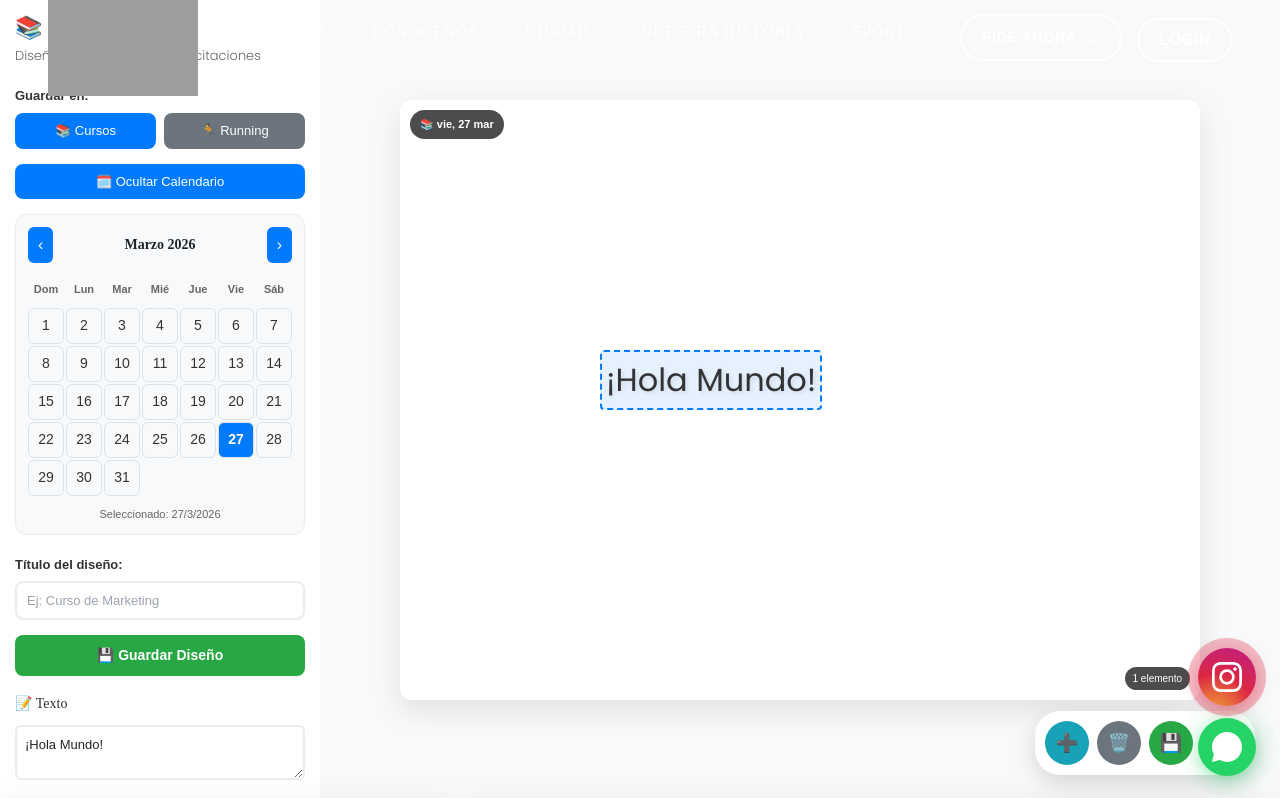
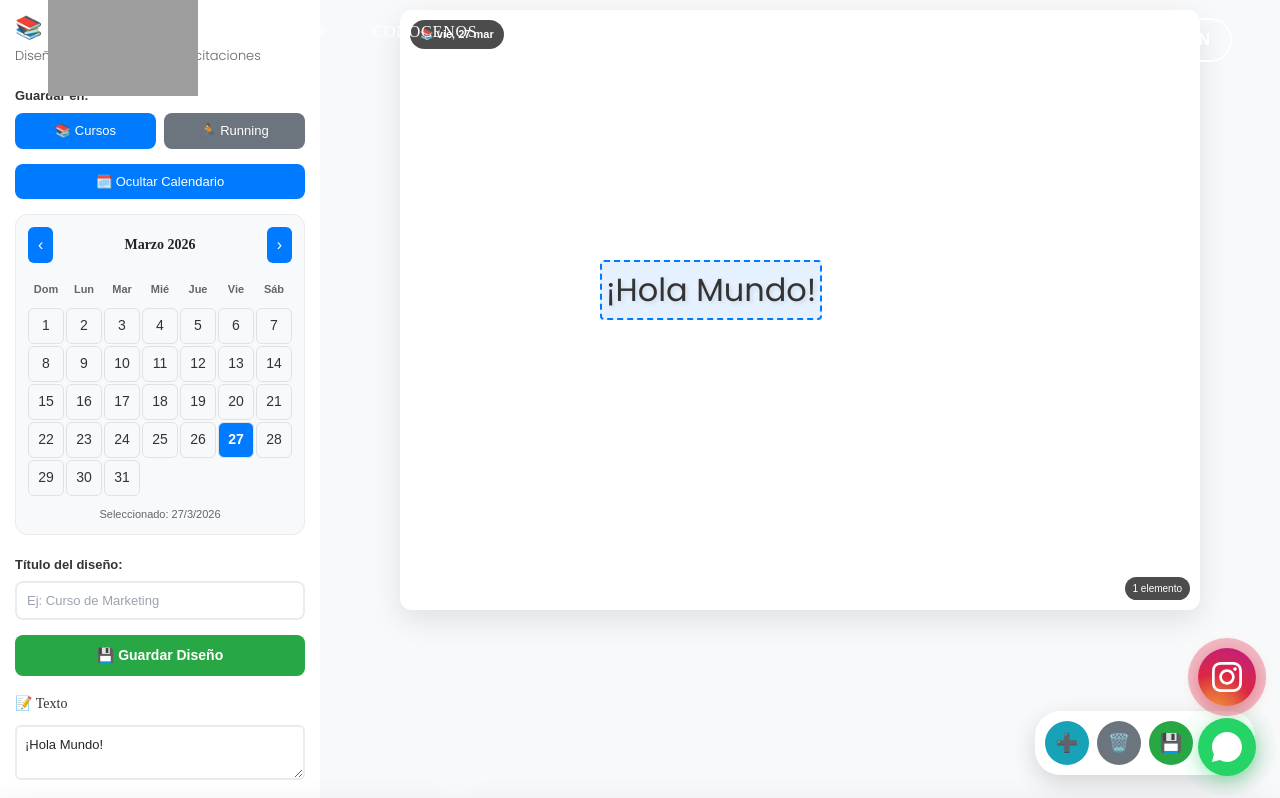
Before and after one commit to caros0215/healthy-bite_2026, a React (Create React App) app in the folder Frontend/: page /calendario-creator in a window 1280 px wide. Shown: the top 798 px of the page. Built offline with nearby package versions, Linux system fonts and the light colour scheme; no server answers; grey boxes are pictures that could not be loaded; a web font is replaced by a local one.

Commit message:
cambiios responsive

```diff
--- a/Frontend/src/components/pagina_principal/calendario creador/CalendarioCreator.js
+++ b/Frontend/src/components/pagina_principal/calendario creador/CalendarioCreator.js
@@ -29,16 +29,47 @@ const CalendarioCreator = () => {
   const [selectedCategory, setSelectedCategory] = useState('cursos');
   const [mobileTab, setMobileTab] = useState('controls');
   const [isMobile, setIsMobile] = useState(window.innerWidth <= 768);
+  // Altura disponible para el canvas en móvil (medida dinámicamente)
+  const [canvasAreaHeight, setCanvasAreaHeight] = useState(400);
 
   const canvasRef = useRef(null);
+  const wrapperRef = useRef(null);
+  const tabBarRef = useRef(null);
   const elementCounter = useRef(1);
 
-  // Detectar cambios de tamaño
+  // Medir cuánto espacio queda desde el tab bar hacia abajo
+  const measureCanvasHeight = useCallback(() => {
+    if (!tabBarRef.current) return;
+    const tabRect = tabBarRef.current.getBoundingClientRect();
+    const tabBottom = tabRect.bottom; // posición Y donde termina el tab bar
+    const viewportH = window.innerHeight;
+    const available = viewportH - tabBottom - 20; // 20px de padding
+    setCanvasAreaHeight(Math.max(available, 200));
+  }, []);
+
   useEffect(() => {
-    const handleResize = () => setIsMobile(window.innerWidth <= 768);
+    const handleResize = () => {
+      setIsMobile(window.innerWidth <= 768);
+      measureCanvasHeight();
+    };
     window.addEventListener('resize', handleResize);
-    return () => window.removeEventListener('resize', handleResize);
-  }, []);
+    // Medir tras render inicial y con pequeño delay por si el layout aún no asentó
+    const t1 = setTimeout(measureCanvasHeight, 50);
+    const t2 = setTimeout(measureCanvasHeight, 300);
+    return () => {
+      window.removeEventListener('resize', handleResize);
+      clearTimeout(t1);
+      clearTimeout(t2);
+    };
+  }, [measureCanvasHeight]);
+
+  // Re-medir cuando cambia el tab en móvil
+  useEffect(() => {
+    if (isMobile) {
+      const t = setTimeout(measureCanvasHeight, 50);
+      return () => clearTimeout(t);
+    }
+  }, [mobileTab, isMobile, measureCanvasHeight]);
 
   const months = ['Enero','Febrero','Marzo','Abril','Mayo','Junio','Julio','Agosto','Septiembre','Octubre','Noviembre','Diciembre'];
   const daysOfWeek = ['Dom','Lun','Mar','Mié','Jue','Vie','Sáb'];
@@ -79,14 +110,8 @@ const CalendarioCreator = () => {
     return d.toISOString().split('T')[0];
   };
 
-  useEffect(() => {
-    loadMonthDesigns();
-    cleanPreviousMonths();
-  }, [currentDate, selectedCategory]);
-
-  useEffect(() => {
-    loadDesignForDate(selectedDate);
-  }, [selectedDate, selectedCategory]);
+  useEffect(() => { loadMonthDesigns(); cleanPreviousMonths(); }, [currentDate, selectedCategory]);
+  useEffect(() => { loadDesignForDate(selectedDate); }, [selectedDate, selectedCategory]);
 
   const loadMonthDesigns = async () => {
     setIsLoading(true);
@@ -98,16 +123,11 @@ const CalendarioCreator = () => {
       const data = await response.json();
       if (data.success) {
         const designsByDay = {};
-        data.diseños.forEach(design => {
-          designsByDay[new Date(design.fecha).getDate()] = design;
-        });
+        data.diseños.forEach(design => { designsByDay[new Date(design.fecha).getDate()] = design; });
         setCalendarDesigns(designsByDay);
       }
-    } catch (error) {
-      console.error('Error cargando diseños:', error);
-    } finally {
-      setIsLoading(false);
-    }
+    } catch (error) { console.error('Error cargando diseños:', error); }
+    finally { setIsLoading(false); }
   };
 
   const loadDesignForDate = async (date) => {
@@ -124,19 +144,10 @@ const CalendarioCreator = () => {
         if (design.elementos?.length > 0) {
           const first = design.elementos[0];
           setSelectedElement(first.id);
-          if (first.type === 'text') {
-            setText(first.content);
-            setFontSize(first.fontSize);
-            setSelectedColor(first.color);
-            setSelectedFont(first.fontFamily);
-          }
+          if (first.type === 'text') { setText(first.content); setFontSize(first.fontSize); setSelectedColor(first.color); setSelectedFont(first.fontFamily); }
         }
-      } else {
-        resetToDefault();
-      }
-    } catch (error) {
-      resetToDefault();
-    }
+      } else { resetToDefault(); }
+    } catch (error) { resetToDefault(); }
   };
 
   const cleanPreviousMonths = async () => {
@@ -145,23 +156,17 @@ const CalendarioCreator = () => {
       const mes = currentDate.getMonth() + 1;
       const endpoint = selectedCategory === 'cursos' ? 'cursos/limpiar-mes-anterior' : 'running/limpiar-mes-anterior';
       await fetch(`${API_URL}/api/${endpoint}/${userId}/${año}/${mes}`, { method: 'DELETE' });
-    } catch (error) {
-      console.error('Error limpiando meses:', error);
-    }
+    } catch (error) { console.error('Error limpiando meses:', error); }
   };
 
   const resetToDefault = () => {
     setElements([{ id: 'mainText', type: 'text', content: '¡Hola Mundo!', x: 200, y: 250, fontSize: 32, color: '#333333', fontFamily: 'Poppins', fontWeight: 'normal', fontStyle: 'normal', textShadow: '2px 2px 4px rgba(0,0,0,0.1)', webkitTextStroke: 'none' }]);
-    setSelectedElement('mainText');
-    setText('¡Hola Mundo!');
-    setBackground('white');
-    setDesignTitle('');
+    setSelectedElement('mainText'); setText('¡Hola Mundo!'); setBackground('white'); setDesignTitle('');
   };
 
   const saveDesign = async () => {
     if (!designTitle.trim()) { alert('Por favor ingresa un título'); return; }
-    setIsLoading(true);
-    setSaveStatus('Guardando...');
+    setIsLoading(true); setSaveStatus('Guardando...');
     try {
       const response = await fetch(`${API_URL}/api/${selectedCategory}/guardar-diseno`, {
         method: 'POST',
@@ -169,20 +174,10 @@ const CalendarioCreator = () => {
         body: JSON.stringify({ usuario_id: userId, fecha: formatDate(selectedDate), titulo: designTitle, elementos: elements, fondo: background })
       });
       const data = await response.json();
-      if (data.success) {
-        setSaveStatus('✅ Guardado correctamente');
-        await loadMonthDesigns();
-        setTimeout(() => setSaveStatus(''), 3000);
-      } else {
-        setSaveStatus('❌ Error al guardar');
-        setTimeout(() => setSaveStatus(''), 3000);
-      }
-    } catch (error) {
-      setSaveStatus('❌ Error al guardar');
-      setTimeout(() => setSaveStatus(''), 3000);
-    } finally {
-      setIsLoading(false);
-    }
+      if (data.success) { setSaveStatus('✅ Guardado correctamente'); await loadMonthDesigns(); setTimeout(() => setSaveStatus(''), 3000); }
+      else { setSaveStatus('❌ Error al guardar'); setTimeout(() => setSaveStatus(''), 3000); }
+    } catch (error) { setSaveStatus('❌ Error al guardar'); setTimeout(() => setSaveStatus(''), 3000); }
+    finally { setIsLoading(false); }
   };
 
   const updateSelectedElement = useCallback((updates) => {
@@ -207,23 +202,19 @@ const CalendarioCreator = () => {
   };
 
   const addSticker = (emoji) => {
-    const s = { id: `sticker_${elementCounter.current++}`, type: 'sticker', content: emoji, x: Math.random() * 400 + 200, y: Math.random() * 300 + 150, fontSize: 40 };
-    setElements(prev => [...prev, s]);
-    setSelectedElement(s.id);
+    const s = { id: `sticker_${elementCounter.current++}`, type: 'sticker', content: emoji, x: Math.random() * 300 + 50, y: Math.random() * 150 + 50, fontSize: 40 };
+    setElements(prev => [...prev, s]); setSelectedElement(s.id);
   };
 
   const addNewText = () => {
-    const t = { id: `text_${elementCounter.current++}`, type: 'text', content: 'Nuevo texto', x: Math.random() * 400 + 100, y: Math.random() * 300 + 100, fontSize: 32, color: '#333333', fontFamily: 'Poppins', fontWeight: 'normal', fontStyle: 'normal', textShadow: '2px 2px 4px rgba(0,0,0,0.1)', webkitTextStroke: 'none' };
-    setElements(prev => [...prev, t]);
-    setSelectedElement(t.id);
-    setText('Nuevo texto');
+    const t = { id: `text_${elementCounter.current++}`, type: 'text', content: 'Nuevo texto', x: Math.random() * 200 + 50, y: Math.random() * 100 + 50, fontSize: 32, color: '#333333', fontFamily: 'Poppins', fontWeight: 'normal', fontStyle: 'normal', textShadow: '2px 2px 4px rgba(0,0,0,0.1)', webkitTextStroke: 'none' };
+    setElements(prev => [...prev, t]); setSelectedElement(t.id); setText('Nuevo texto');
   };
 
   const deleteElement = () => {
     if (elements.length > 1) {
       const remaining = elements.filter(el => el.id !== selectedElement);
-      setElements(remaining);
-      setSelectedElement(remaining[0].id);
+      setElements(remaining); setSelectedElement(remaining[0].id);
     }
   };
 
@@ -256,9 +247,7 @@ const CalendarioCreator = () => {
   };
 
   const handleMouseDown = (e, elementId) => {
-    e.preventDefault();
-    setIsDragging(true);
-    setSelectedElement(elementId);
+    e.preventDefault(); setIsDragging(true); setSelectedElement(elementId);
     const rect = canvasRef.current.getBoundingClientRect();
     const element = elements.find(el => el.id === elementId);
     setDragOffset({ x: e.clientX - rect.left - element.x, y: e.clientY - rect.top - element.y });
@@ -279,7 +268,11 @@ const CalendarioCreator = () => {
     if (el?.type === 'text') { setText(el.content); setFontSize(el.fontSize); setSelectedColor(el.color); setSelectedFont(el.fontFamily); }
   };
 
-  // ===== SIDEBAR CONTENT (reutilizable) =====
+  // Dimensiones del canvas en móvil
+  const mobileCanvasW = Math.min(window.innerWidth - 20, 500);
+  const mobileCanvasH = Math.max(canvasAreaHeight - 20, 200);
+
+  // ===== SIDEBAR =====
   const sidebarContent = (
     <>
       <div style={{ marginBottom: '20px' }}>
@@ -290,8 +283,6 @@ const CalendarioCreator = () => {
           {selectedCategory === 'cursos' ? 'Diseños para cursos y capacitaciones' : 'Diseños para plan de entrenamiento'}
         </p>
       </div>
-
-      {/* Categoría */}
       <div style={{ marginBottom: '15px' }}>
         <label style={{ display: 'block', marginBottom: '8px', fontWeight: '600', color: '#333', fontSize: '13px' }}>Guardar en:</label>
         <div style={{ display: 'flex', gap: '8px' }}>
@@ -302,15 +293,11 @@ const CalendarioCreator = () => {
           ))}
         </div>
       </div>
-
-      {/* Toggle calendario */}
       <div style={{ marginBottom: '15px' }}>
         <button onClick={() => setShowCalendar(!showCalendar)} style={{ width: '100%', padding: '8px', background: showCalendar ? '#007bff' : '#6c757d', color: 'white', border: 'none', borderRadius: '8px', fontSize: '13px', cursor: 'pointer' }}>
           {showCalendar ? '🗓️ Ocultar Calendario' : '🗓️ Mostrar Calendario'}
         </button>
       </div>
-
-      {/* Calendario */}
       {showCalendar && (
         <div style={{ marginBottom: '20px', padding: '12px', background: '#f8f9fa', borderRadius: '12px', border: '1px solid #e9ecef' }}>
           <div style={{ display: 'flex', justifyContent: 'space-between', alignItems: 'center', marginBottom: '12px' }}>
@@ -322,29 +309,21 @@ const CalendarioCreator = () => {
             {daysOfWeek.map(d => <div key={d} style={{ textAlign: 'center', fontSize: '11px', fontWeight: '600', color: '#666', padding: '6px 2px' }}>{d}</div>)}
           </div>
           <div style={{ display: 'grid', gridTemplateColumns: 'repeat(7, 1fr)', gap: '2px' }}>{renderCalendar()}</div>
-          <div style={{ marginTop: '10px', fontSize: '11px', color: '#666', textAlign: 'center' }}>
-            Seleccionado: {selectedDate.toLocaleDateString('es-ES')}
-          </div>
+          <div style={{ marginTop: '10px', fontSize: '11px', color: '#666', textAlign: 'center' }}>Seleccionado: {selectedDate.toLocaleDateString('es-ES')}</div>
         </div>
       )}
-
-      {/* Título */}
       <div style={{ marginBottom: '15px' }}>
         <label style={{ display: 'block', marginBottom: '6px', fontWeight: '600', color: '#333', fontSize: '13px' }}>Título del diseño:</label>
         <input type="text" value={designTitle} onChange={(e) => setDesignTitle(e.target.value)}
           placeholder={selectedCategory === 'cursos' ? "Ej: Curso de Marketing" : "Ej: Entrenamiento semanal"}
           style={{ width: '100%', padding: '8px 10px', border: '2px solid #e9ecef', borderRadius: '8px', fontSize: '13px', boxSizing: 'border-box' }} />
       </div>
-
-      {/* Guardar */}
       <div style={{ marginBottom: '20px' }}>
         <button onClick={saveDesign} disabled={isLoading} style={{ width: '100%', padding: '10px', background: isLoading ? '#6c757d' : '#28a745', color: 'white', border: 'none', borderRadius: '8px', fontSize: '14px', fontWeight: 'bold', cursor: isLoading ? 'not-allowed' : 'pointer' }}>
           {isLoading ? 'Guardando...' : '💾 Guardar Diseño'}
         </button>
         {saveStatus && <div style={{ marginTop: '8px', textAlign: 'center', fontSize: '13px', color: saveStatus.includes('✅') ? '#28a745' : '#dc3545' }}>{saveStatus}</div>}
       </div>
-
-      {/* Texto */}
       <div style={{ marginBottom: '20px' }}>
         <h3 style={{ fontSize: '14px', marginBottom: '12px', color: '#333' }}>📝 Texto</h3>
         <textarea value={text} onChange={handleTextChange} style={{ width: '100%', height: '55px', padding: '8px', border: '2px solid #e9ecef', borderRadius: '6px', fontSize: '13px', resize: 'vertical', boxSizing: 'border-box', marginBottom: '10px' }} />
@@ -375,16 +354,12 @@ const CalendarioCreator = () => {
           <button onClick={deleteElement} disabled={elements.length <= 1} style={{ flex: 1, padding: '8px', background: elements.length <= 1 ? '#6c757d' : '#dc3545', color: 'white', border: 'none', borderRadius: '6px', cursor: elements.length <= 1 ? 'not-allowed' : 'pointer', fontSize: '11px' }}>🗑️ Eliminar</button>
         </div>
       </div>
-
-      {/* Stickers */}
       <div style={{ marginBottom: '20px' }}>
         <h3 style={{ fontSize: '14px', marginBottom: '12px', color: '#333' }}>😊 Stickers</h3>
         <div style={{ display: 'grid', gridTemplateColumns: 'repeat(4, 1fr)', gap: '6px' }}>
           {stickers.map(s => <button key={s} onClick={() => addSticker(s)} style={{ padding: '8px', background: '#f8f9fa', border: '2px solid #e9ecef', borderRadius: '8px', cursor: 'pointer', fontSize: '18px' }}>{s}</button>)}
         </div>
       </div>
-
-      {/* Fondos */}
       <div style={{ marginBottom: '20px' }}>
         <h3 style={{ fontSize: '14px', marginBottom: '12px', color: '#333' }}>🎨 Fondos</h3>
         <div style={{ display: 'grid', gridTemplateColumns: 'repeat(3, 1fr)', gap: '6px' }}>
@@ -394,14 +369,50 @@ const CalendarioCreator = () => {
     </>
   );
 
-  // ===== CANVAS CONTENT =====
+  // ===== CANVAS =====
   const canvasContent = (
-    <div style={{ flex: 1, display: 'flex', justifyContent: 'center', alignItems: isMobile ? 'flex-start' : 'center', padding: isMobile ? '10px' : '20px', background: '#f8f9fa', overflowX: 'auto', minHeight: isMobile ? 'auto' : '100%' }}>
-      <div ref={canvasRef} style={{ width: isMobile ? '100%' : '800px', maxWidth: '800px', height: isMobile ? '350px' : '600px', position: 'relative', borderRadius: '12px', boxShadow: '0 10px 30px rgba(0,0,0,0.1)', overflow: 'hidden', flexShrink: 0, ...getBackgroundStyle() }}
-        onMouseMove={handleMouseMove} onMouseUp={handleMouseUp} onMouseLeave={handleMouseUp}>
+    <div style={{
+      display: 'flex',
+      justifyContent: 'center',
+      alignItems: 'flex-start',
+      padding: '10px',
+      background: '#f8f9fa',
+      width: '100%',
+      boxSizing: 'border-box',
+    }}>
+      <div
+        ref={canvasRef}
+        style={{
+          width: isMobile ? `${mobileCanvasW}px` : '800px',
+          height: isMobile ? `${mobileCanvasH}px` : '600px',
+          position: 'relative',
+          borderRadius: '12px',
+          boxShadow: '0 10px 30px rgba(0,0,0,0.1)',
+          overflow: 'hidden',
+          flexShrink: 0,
+          ...getBackgroundStyle()
+        }}
+        onMouseMove={handleMouseMove}
+        onMouseUp={handleMouseUp}
+        onMouseLeave={handleMouseUp}
+      >
         {elements.map(element => (
-          <div key={element.id} onClick={() => handleElementClick(element.id)} onMouseDown={(e) => handleMouseDown(e, element.id)}
-            style={{ position: 'absolute', left: `${element.x}px`, top: `${element.y}px`, fontSize: `${element.fontSize}px`, color: element.color, fontFamily: element.fontFamily, fontWeight: element.fontWeight || 'normal', fontStyle: element.fontStyle || 'normal', textShadow: element.textShadow || 'none', WebkitTextStroke: element.webkitTextStroke || 'none', cursor: 'move', userSelect: 'none', padding: '4px', border: selectedElement === element.id ? '2px dashed #007bff' : '2px dashed transparent', borderRadius: '4px', background: selectedElement === element.id ? 'rgba(0,123,255,0.1)' : 'transparent', minWidth: '20px', minHeight: '20px' }}>
+          <div
+            key={element.id}
+            onClick={() => handleElementClick(element.id)}
+            onMouseDown={(e) => handleMouseDown(e, element.id)}
+            style={{
+              position: 'absolute', left: `${element.x}px`, top: `${element.y}px`,
+              fontSize: `${element.fontSize}px`, color: element.color, fontFamily: element.fontFamily,
+              fontWeight: element.fontWeight || 'normal', fontStyle: element.fontStyle || 'normal',
+              textShadow: element.textShadow || 'none', WebkitTextStroke: element.webkitTextStroke || 'none',
+              cursor: 'move', userSelect: 'none', padding: '4px',
+              border: selectedElement === element.id ? '2px dashed #007bff' : '2px dashed transparent',
+              borderRadius: '4px',
+              background: selectedElement === element.id ? 'rgba(0,123,255,0.1)' : 'transparent',
+              minWidth: '20px', minHeight: '20px'
+            }}
+          >
             {element.content}
           </div>
         ))}
@@ -416,22 +427,56 @@ const CalendarioCreator = () => {
   );
 
   return (
-    <div style={{ display: 'flex', flexDirection: 'column', minHeight: '100vh', fontFamily: 'system-ui, -apple-system, sans-serif', background: '#f8f9fa' }}>
-
-      {/* TABS MÓVIL */}
+    <div
+      ref={wrapperRef}
+      style={{
+        display: 'flex',
+        flexDirection: 'column',
+        width: '100%',
+        // ⚠️ NO usar height:100vh — el componente vive dentro de una página con su propio header
+        // En desktop: altura fija. En móvil: fluye naturalmente
+        height: isMobile ? 'auto' : '100vh',
+        fontFamily: 'system-ui, -apple-system, sans-serif',
+        background: '#f8f9fa',
+      }}
+    >
+      {/* TAB BAR MÓVIL
+          - NO es sticky ni fixed: fluye debajo del header externo de la página
+          - marginTop: 10px para separarse del header */}
       {isMobile && (
-        <div style={{ display: 'flex', background: 'white', borderBottom: '2px solid #e9ecef', position: 'sticky', top: 0, zIndex: 200 }}>
-          <button onClick={() => setMobileTab('controls')} style={{ flex: 1, padding: '12px', background: mobileTab === 'controls' ? '#007bff' : 'white', color: mobileTab === 'controls' ? 'white' : '#333', border: 'none', cursor: 'pointer', fontWeight: '600', fontSize: '14px' }}>
+        <div
+          ref={tabBarRef}
+          style={{
+            display: 'flex',
+            background: 'white',
+            borderBottom: '2px solid #e9ecef',
+            marginTop: '10px',
+            flexShrink: 0,
+          }}
+        >
+          <button
+            onClick={() => setMobileTab('controls')}
+            style={{ flex: 1, padding: '12px', background: mobileTab === 'controls' ? '#007bff' : 'white', color: mobileTab === 'controls' ? 'white' : '#333', border: 'none', cursor: 'pointer', fontWeight: '600', fontSize: '14px' }}
+          >
             🎨 Controles
           </button>
-          <button onClick={() => setMobileTab('canvas')} style={{ flex: 1, padding: '12px', background: mobileTab === 'canvas' ? '#007bff' : 'white', color: mobileTab === 'canvas' ? 'white' : '#333', border: 'none', cursor: 'pointer', fontWeight: '600', fontSize: '14px' }}>
+          <button
+            onClick={() => setMobileTab('canvas')}
+            style={{ flex: 1, padding: '12px', background: mobileTab === 'canvas' ? '#007bff' : 'white', color: mobileTab === 'canvas' ? 'white' : '#333', border: 'none', cursor: 'pointer', fontWeight: '600', fontSize: '14px' }}
+          >
             🖼️ Canvas
           </button>
         </div>
       )}
 
-      <div style={{ display: 'flex', flex: 1, flexDirection: 'row', overflow: 'hidden' }}>
-
+      {/* CONTENIDO PRINCIPAL */}
+      <div style={{
+        display: 'flex',
+        flex: isMobile ? 'none' : 1,
+        flexDirection: 'row',
+        overflow: isMobile ? 'visible' : 'hidden',
+        minHeight: 0,
+      }}>
         {/* SIDEBAR */}
         <div style={{
           width: isMobile ? '100%' : '320px',
@@ -440,15 +485,21 @@ const CalendarioCreator = () => {
           padding: '15px',
           boxShadow: isMobile ? 'none' : '2px 0 10px rgba(0,0,0,0.1)',
           overflowY: 'auto',
-          height: isMobile ? 'calc(100vh - 48px)' : '100vh',
+          height: isMobile ? 'auto' : '100%',
           display: isMobile ? (mobileTab === 'controls' ? 'block' : 'none') : 'block',
-          boxSizing: 'border-box'
+          boxSizing: 'border-box',
         }}>
           {sidebarContent}
         </div>
 
-        {/* CANVAS */}
-        <div style={{ display: isMobile ? (mobileTab === 'canvas' ? 'flex' : 'none') : 'flex', flex: 1, width: isMobile ? '100%' : 'auto' }}>
+        {/* CANVAS — en móvil: altura = espacio medido desde el tab bar al fondo del viewport */}
+        <div style={{
+          display: isMobile ? (mobileTab === 'canvas' ? 'block' : 'none') : 'flex',
+          flex: isMobile ? 'none' : 1,
+          width: '100%',
+          height: isMobile ? `${canvasAreaHeight}px` : 'auto',
+          overflow: 'hidden',
+        }}>
           {canvasContent}
         </div>
       </div>
```
